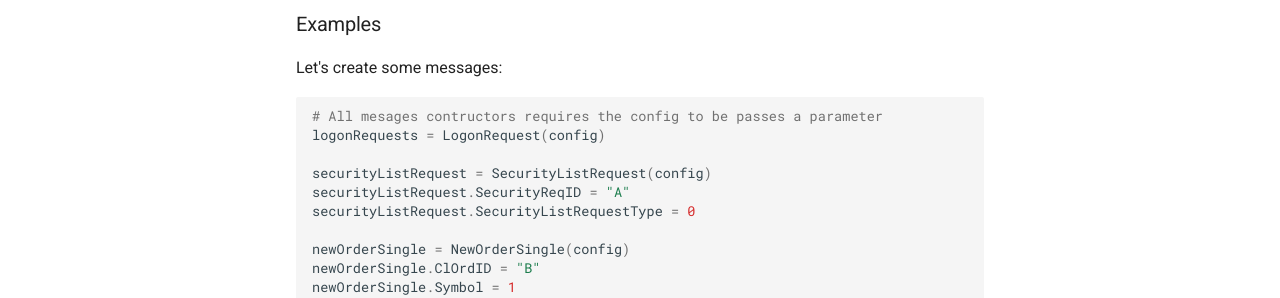
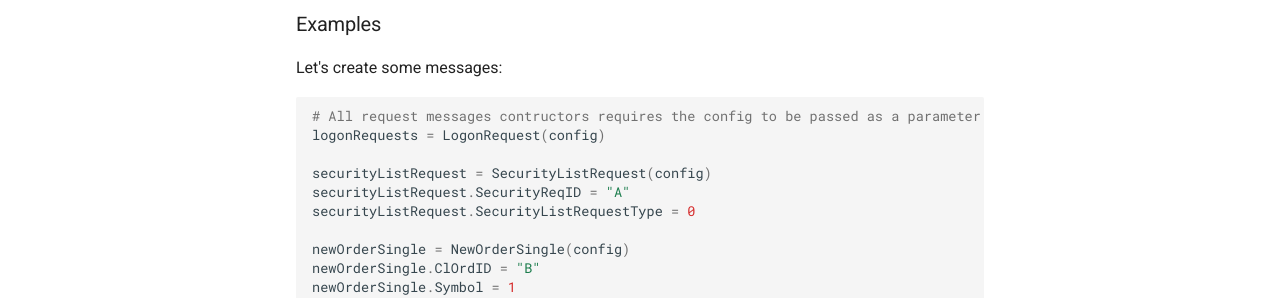
Before and after one commit to spotware/cTraderFixPy, an MkDocs documentation site: the page built from docs/sending-messages.md, in a window 1280 px wide and 1100 px high. Shown: the part 383-681 px from the top of the window. Built offline with MkDocs 1.6.1 and Material for MkDocs 9.7.7, drawn with Linux system fonts in a browser that asks for light colours; comment, search, counter and statistics services are not loaded.

Commit message:
Fixed typeo

````diff
--- a/docs/sending-messages.md
+++ b/docs/sending-messages.md
@@ -11,7 +11,7 @@ To set fields of a message you should use message instance attributes and use ex
 Let's create some messages:
 
 ```python
-# All mesages contructors requires the config to be passes a parameter
+# All request messages contructors requires the config to be passed as a parameter
 logonRequests = LogonRequest(config)
 
 securityListRequest = SecurityListRequest(config)
````
